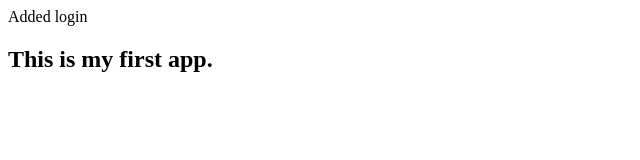
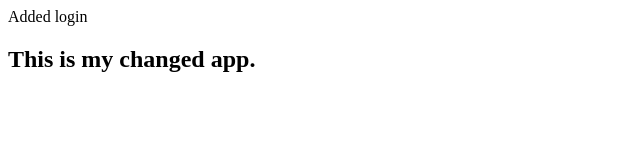
Before and after one commit to nlohit35/mysampleapp, a plain HTML site: page index.html in a window 1280 px wide. Shown: the full height of the page, 0-640 px from the left. Drawn offline with Linux system fonts and the light colour scheme.

Commit message:
Changed in the repository

```diff
--- a/index.html
+++ b/index.html
@@ -2,9 +2,9 @@
 
 </body>
 Added login
- <h2>This is my first app.</h2>
+ <h2>This is my changed app.</h2>
 </body>
 <head>
- <title> myApp </title>
+ <title> myApp-1 </title>
 </head>
 </html>
```
